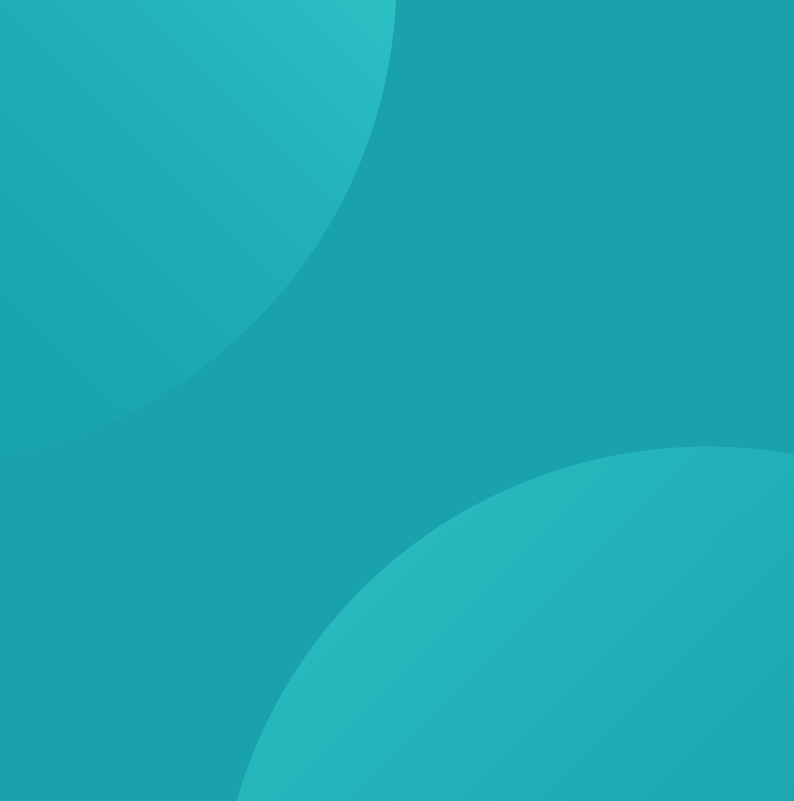
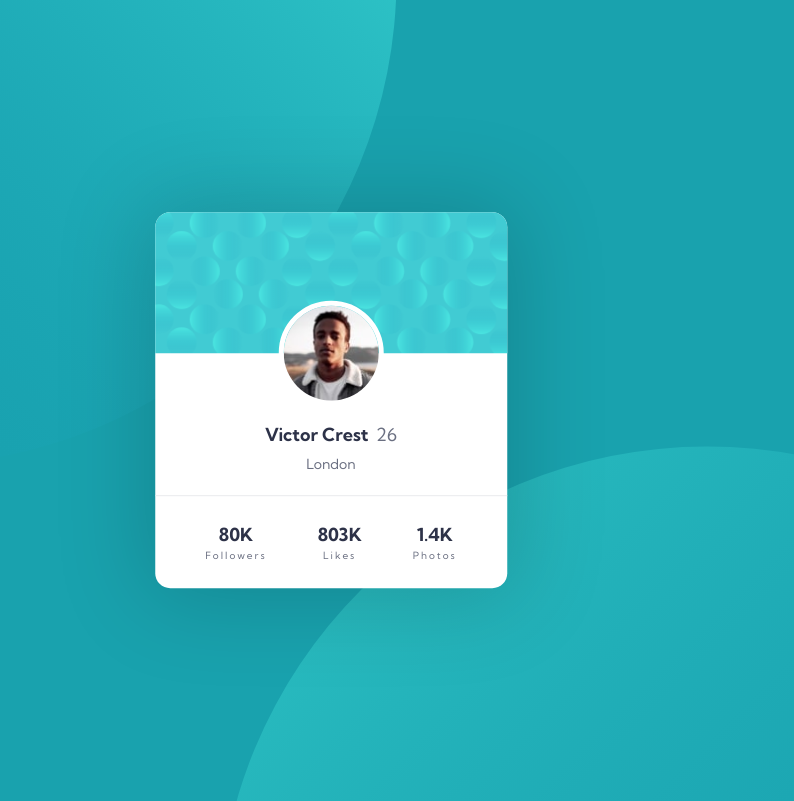
Before and after one commit to Jessica-Sand/profile-card-component-main, a plain HTML site: page index.html in a window 1280 px wide. Shown: the top 801 px of the page, without its empty margins (309-1103 px from the left). Drawn offline with Linux system fonts and the light colour scheme.

Commit message:
Styling ended

```diff
--- a/assets/styles/style.css
+++ b/assets/styles/style.css
@@ -12,11 +12,13 @@
 /** General **/
 body {
     background-color: var(--blue-600);
+    font-family: var(--font);
 }
 
 /** Images **/
 .bg-img {
     position: absolute;
+    z-index: -1;
 }
 .top {
     top: -32em;
@@ -26,3 +28,82 @@ body {
     bottom: -39em;
     right: -14em;
 }
+
+/** Card general **/
+.card {
+    border-radius: 0.938em;
+    width: 21.969em;
+    background-color: #ffffff;
+    margin: auto;
+    position: absolute;
+    top: 50%;
+    left: 50%;
+    transform: translate(-50%, -50%);
+    box-shadow: 0px 1px 90px 10px rgba(0,0,0,0.17);
+    -webkit-box-shadow: 0px 1px 90px 10px rgba(0,0,0,0.17);
+    -moz-box-shadow: 0px 1px 90px 10px rgba(0,0,0,0.17);
+}
+
+/** Card header **/
+.card_header {
+    background-image: url('../images/bg-pattern-card.svg');
+    background-size: cover;
+    background-repeat: no-repeat;
+    background-position: center;
+    height: 8.813em;
+    border-radius: 0.938em 0.938em 0 0;
+}
+
+/** Card body **/
+.card_body {
+    position: relative;
+    padding-top: 4.25em;
+    padding-bottom: 1.25em;
+    border-bottom: 1px solid var(--gray-100);
+    text-align: center;
+}
+.card_picture img {
+    border-radius: 50%;
+    height: 6.563em;
+    width: 6.563em;
+    border: 5px solid #ffffff;
+    position: absolute;
+    top: 0%;
+    left: 50%;
+    transform: translate(-50%, -50%);
+}
+h1 {
+    font-size: 1.125em;
+    color: var(--navy-950);
+    margin-bottom: 0.313em;
+    font-weight: 700;
+}
+.age, .city {
+    color: var(--gray-500);
+    font-weight: 400;
+}
+.age {
+    margin-left: 0.20em;
+}
+.city {
+    font-size: 0.875em;
+}
+
+/** Card footer **/
+.card_footer {
+    display: flex;
+    justify-content: space-between;
+    text-align: center;
+    padding : 1.563em 3.125em;
+}
+.number {
+    font-weight: 700;
+    font-size: 1.125em;
+    color: var(--navy-950);
+}
+.number_name {
+    font-weight: 400;
+    color: var(--gray-500);
+    font-size: 0.625em;
+    letter-spacing: 2px;
+}
--- a/index.html
+++ b/index.html
@@ -15,6 +15,36 @@
 </head>
 <body>
   <main>
+    <section class="card">
+      <div class="card_header"></div>
+      <div class="card_body">
+        <div class="card_picture">
+          <img src="./assets/images/image-victor.jpg" alt="Profil picture">
+        </div>
+        <h1 class="name">Victor Crest <span class="age">26</span></h1>
+        <p class="city">London</p>
+      </div>
+      <div class="card_footer">
+        <div class="col">
+          <h2 class="number">
+            80K
+          </h2>
+          <p class="number_name">Followers</p>
+        </div>
+        <div class="col">
+          <h2 class="number">
+            803K
+          </h2>
+          <p class="number_name">Likes</p>
+        </div>
+        <div class="col">
+          <h2 class="number">
+            1.4K
+          </h2>
+          <p class="number_name">Photos</p>
+        </div>
+      </div>
+    </section>
     <div class="bg-img top">
       <img src="./assets/images/bg-pattern-top.svg" alt="decoration" />
     </div>
```
